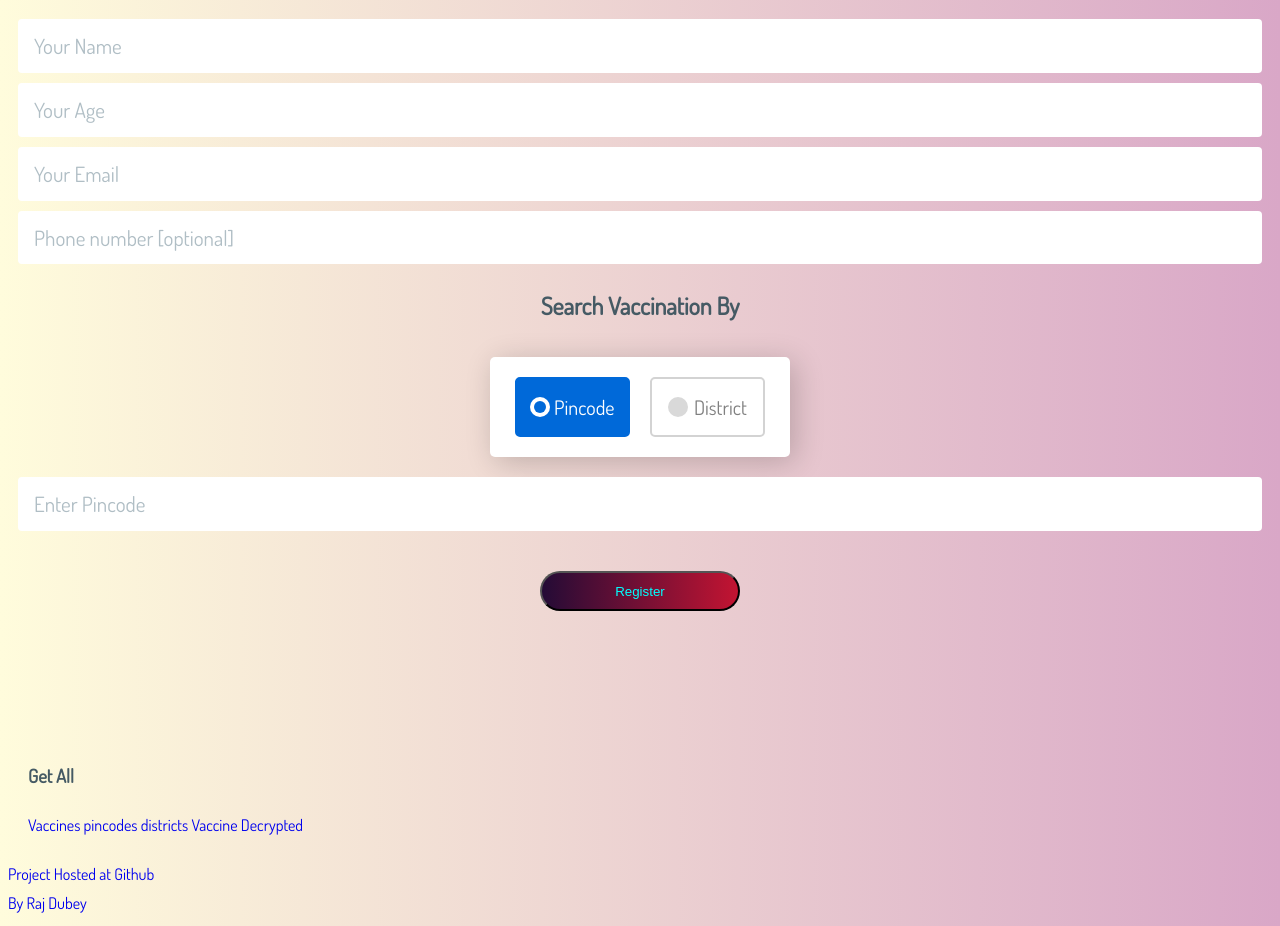
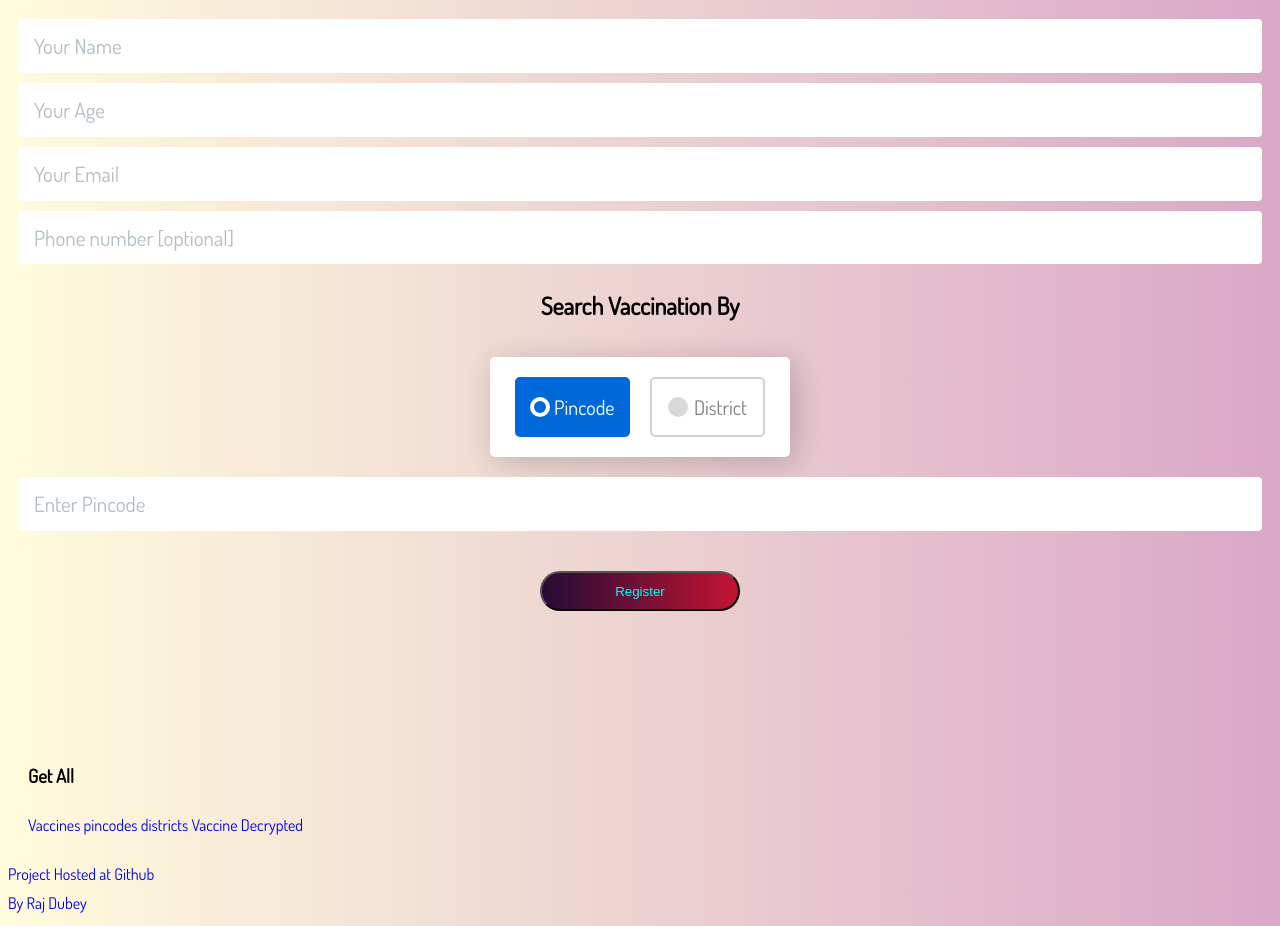
Before and after one commit to authoritydmc/cowin_api_send_email, a Flask app: page / in a window 1280 px wide. Shown: the part 128-1054 px from the top of the page. Run offline with Flask 2, Linux system fonts and the light colour scheme; parts of the project's set-up code (start-up, migrations or seed data) failed here and were passed over; some libraries are stand-ins or nearby versions.

Commit message:
Final Fix done

```diff
--- a/cowin_get_email/static/main.css
+++ b/cowin_get_email/static/main.css
@@ -209,7 +209,7 @@ body {
   overflow: hidden;
   width: 100vw;
   height: 100vh; */
-  color: #455A64;
+  color: black;
   background-color: #7E57C2;
   font-family: var(--fontFamily);
   font-size: var(--fontSizeMd);
@@ -374,7 +374,7 @@ body {
     z-index: 0;
     display: inline-block;
     width: 100%;
-    color: #999;
+    color: black;
     border-top: 0px;
   }
   .select label.option {
```
